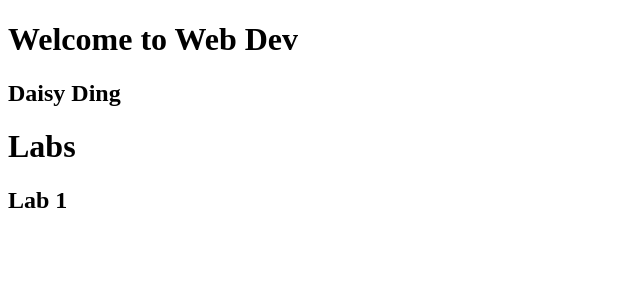
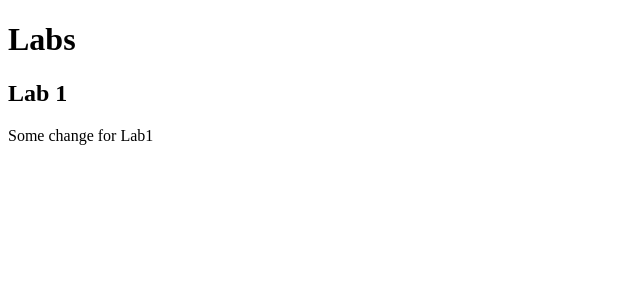
Before and after one commit to daisydbbb/kanbas-react-web-app, a React (Create React App) app: page / in a window 1280 px wide. Shown: the top 300 px of the page, without its empty margins (0-640 px from the left). Built offline with nearby package versions, Linux system fonts and the light colour scheme.

Commit message:
changes to lab1

```diff
--- a/src/App.tsx
+++ b/src/App.tsx
@@ -6,8 +6,8 @@ import Labs from "./Labs";
 function App() {
   return (
     <div className="App">
-      <h1>Welcome to Web Dev</h1>
-      <h2>Daisy Ding</h2>
+      {/* <h1>Welcome to Web Dev</h1>
+      <h2>Daisy Ding</h2> */}
       <Labs />
     </div>
   );
--- a/src/Labs/Lab1/index.tsx
+++ b/src/Labs/Lab1/index.tsx
@@ -2,6 +2,7 @@ export default function Lab1() {
   return (
     <div id="wd-labs">
       <h2>Lab 1</h2>
+      <p>Some change for Lab1</p>
     </div>
   );
 }
```
